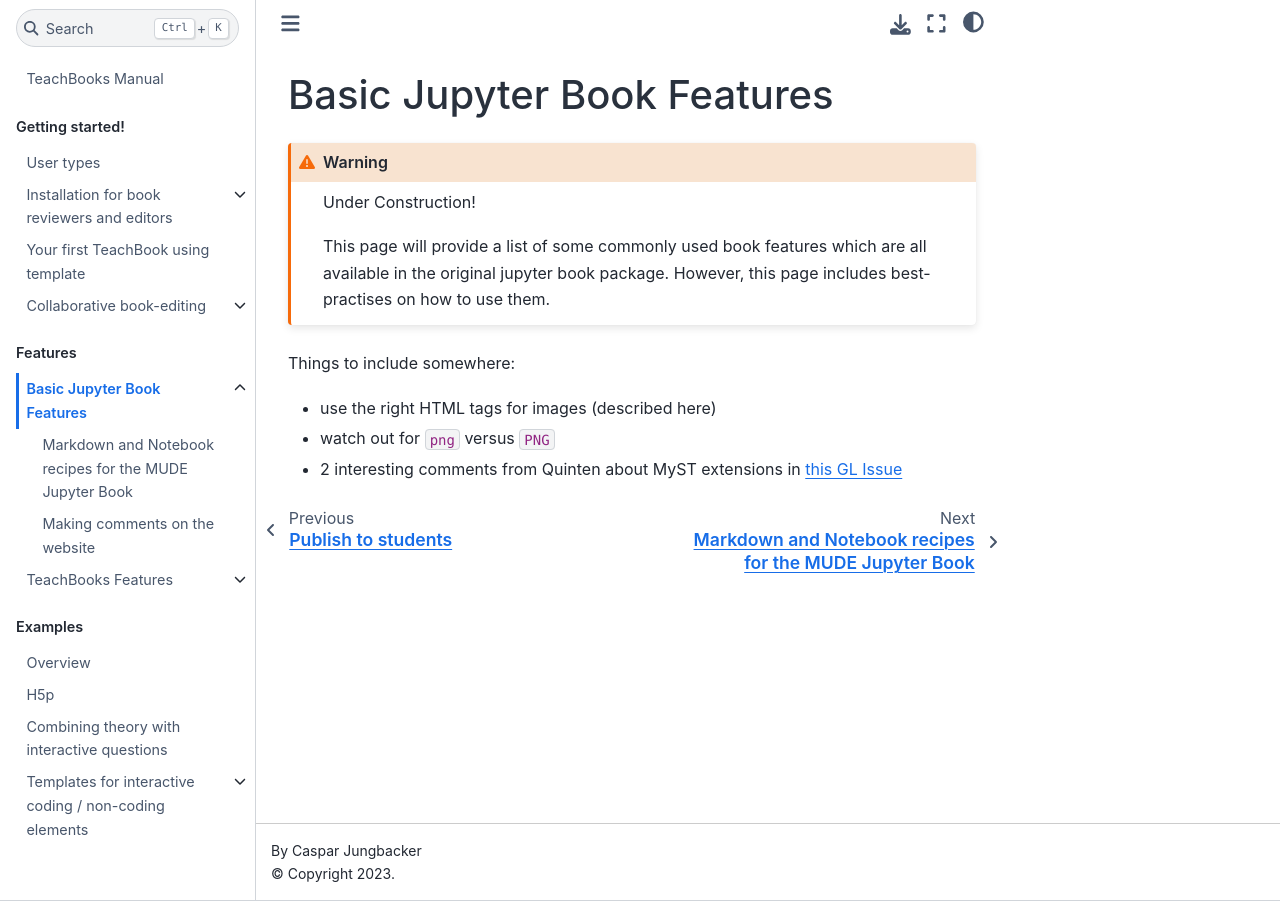
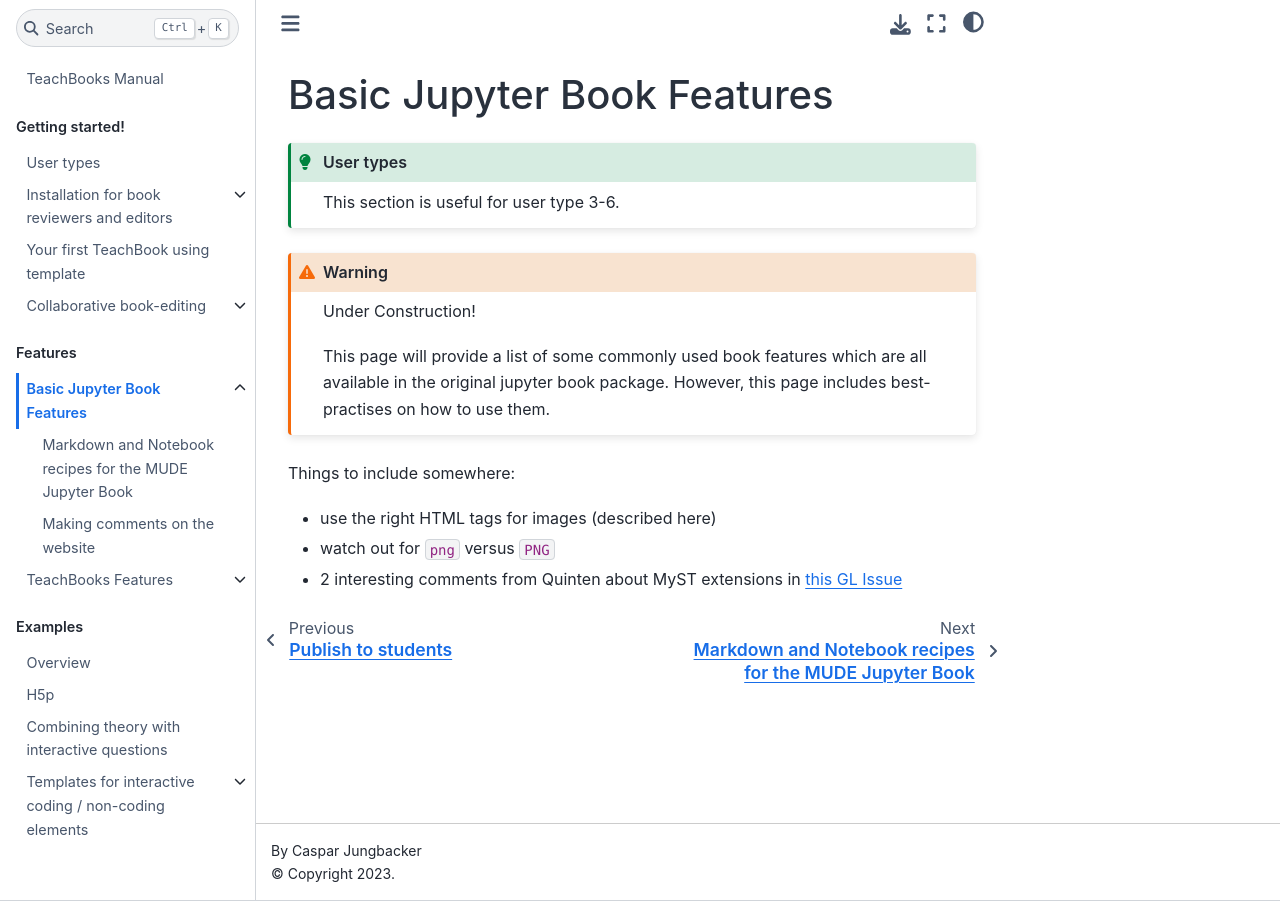
Before and after one commit to TeachBooks/mirror_teachbook_manual, a Jupyter Book: the page built from book/basic-features/overview.md, in a window 1280 px wide. Built offline with Jupyter Book 1.0.4 settings and Sphinx 7.4.7 and the Sphinx Book theme 1.1.4, drawn with Linux system fonts in a browser that asks for light colours; pages that are not in the unit, such as notebooks, are missing from menus; comment, search, counter and statistics services are not loaded.

Commit message:
Update overview.md

````diff
--- a/book/basic-features/overview.md
+++ b/book/basic-features/overview.md
@@ -1,4 +1,9 @@
 # Basic Jupyter Book Features
+
+```{admonition} User types
+:class: tip
+This section is useful for user type 3-6.
+```
 
 ```{warning} Under Construction!
 
````
